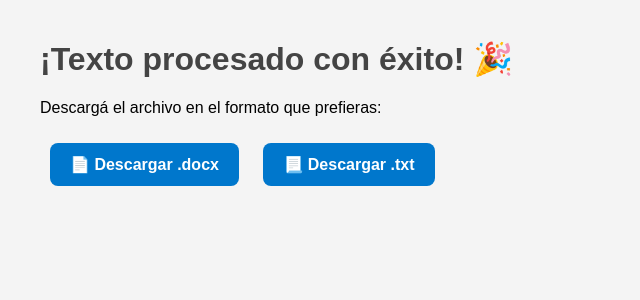
After one commit to juanjoalbornoz/OcrApp, a FastAPI app: template app/templates/resultados.html in a window 1280 px wide. The commit adds this page. Shown: the top 300 px of the page, without its empty margins (0-640 px from the left). Run offline with FastAPI, Linux system fonts and the light colour scheme; the template is opened without the code that fills it, so the values that code supplies are empty.

Commit message:
Agregamos descarga en .txt, mostrando pantalla con opciones de formato (.docx / .txt)

```diff
--- a/app/main.py
+++ b/app/main.py
@@ -3,6 +3,7 @@ from fastapi.responses import HTMLResponse, FileResponse
 from fastapi.staticfiles import StaticFiles
 from fastapi.templating import Jinja2Templates
 from starlette.requests import Request
+from pathlib import Path
 import os
 
 from app.ocr import process_file
@@ -20,5 +21,17 @@ async def form_page(request: Request):
 
 @app.post("/upload")
 async def upload_file(request: Request, file: UploadFile = File(...)):
-    output_path = await process_file(file)
-    return FileResponse(output_path, media_type="application/pdf", filename=output_path.name)
+    nombre_base = await process_file(file)
+    return templates.TemplateResponse(
+        "resultados.html",
+        {"request": request, "nombre_base": nombre_base}
+    )
+
+from fastapi.responses import FileResponse
+
+@app.get("/descargar/{nombre_archivo}")
+async def descargar_archivo(nombre_archivo: str):
+    ruta = Path("outputs") / nombre_archivo
+    if ruta.exists():
+        return FileResponse(ruta, media_type="application/octet-stream", filename=nombre_archivo)
+    return {"error": "Archivo no encontrado"}
--- a/app/ocr.py
+++ b/app/ocr.py
@@ -1,8 +1,6 @@
 from pathlib import Path
 from pdf2image import convert_from_path
 import pytesseract
-import cv2
-import numpy as np
 from PIL import Image
 from docx import Document
 import uuid
@@ -19,22 +17,29 @@ async def process_file(file):
     with open(file_path, "wb") as f:
         f.write(await file.read())
 
+    # Convertir PDF a imágenes o abrir imagen directamente
     if file.filename.endswith(".pdf"):
         images = convert_from_path(file_path)
     else:
         image = Image.open(file_path)
         images = [image]
 
-    # OCR
+    # Extraer texto con Tesseract
     full_text = ""
     for image in images:
         text = pytesseract.image_to_string(image)
         full_text += text + "\n\n"
 
-    # Guardar como docx
+    # Guardar como .docx
     doc = Document()
     doc.add_paragraph(full_text)
-    output_path = Path(OUTPUT_FOLDER) / f"{file_path.stem}.docx"
-    doc.save(output_path)
+    output_docx = Path(OUTPUT_FOLDER) / f"{file_path.stem}.docx"
+    doc.save(output_docx)
 
-    return output_path
+    # Guardar como .txt
+    output_txt = Path(OUTPUT_FOLDER) / f"{file_path.stem}.txt"
+    with open(output_txt, "w", encoding="utf-8") as txt_file:
+        txt_file.write(full_text)
+
+    # Elegimos cuál devolver por ahora (vamos con .docx de momento)
+    return file_path.stem  # devuelve solo el nombre base sin extensión
--- /dev/null
+++ b/app/templates/resultados.html
@@ -0,0 +1,14 @@
+<!DOCTYPE html>
+<html lang="es">
+<head>
+    <meta charset="UTF-8">
+    <title>Resultado OCR</title>
+    <link rel="stylesheet" href="/static/style.css">
+</head>
+<body>
+    <h1>¡Texto procesado con éxito! 🎉</h1>
+    <p>Descargá el archivo en el formato que prefieras:</p>
+    <a href="/descargar/{{ nombre_base }}.docx" class="boton">📄 Descargar .docx</a>
+    <a href="/descargar/{{ nombre_base }}.txt" class="boton">📃 Descargar .txt</a>
+</body>
+</html>
--- a/static/style.css
+++ b/static/style.css
@@ -14,3 +14,19 @@ form {
     border-radius: 10px;
     display: inline-block;
 }
+
+.boton {
+    display: inline-block;
+    margin: 10px;
+    padding: 12px 20px;
+    background-color: #0077cc;
+    color: white;
+    text-decoration: none;
+    border-radius: 8px;
+    font-weight: bold;
+    transition: background-color 0.3s ease;
+}
+
+.boton:hover {
+    background-color: #005fa3;
+}
```
